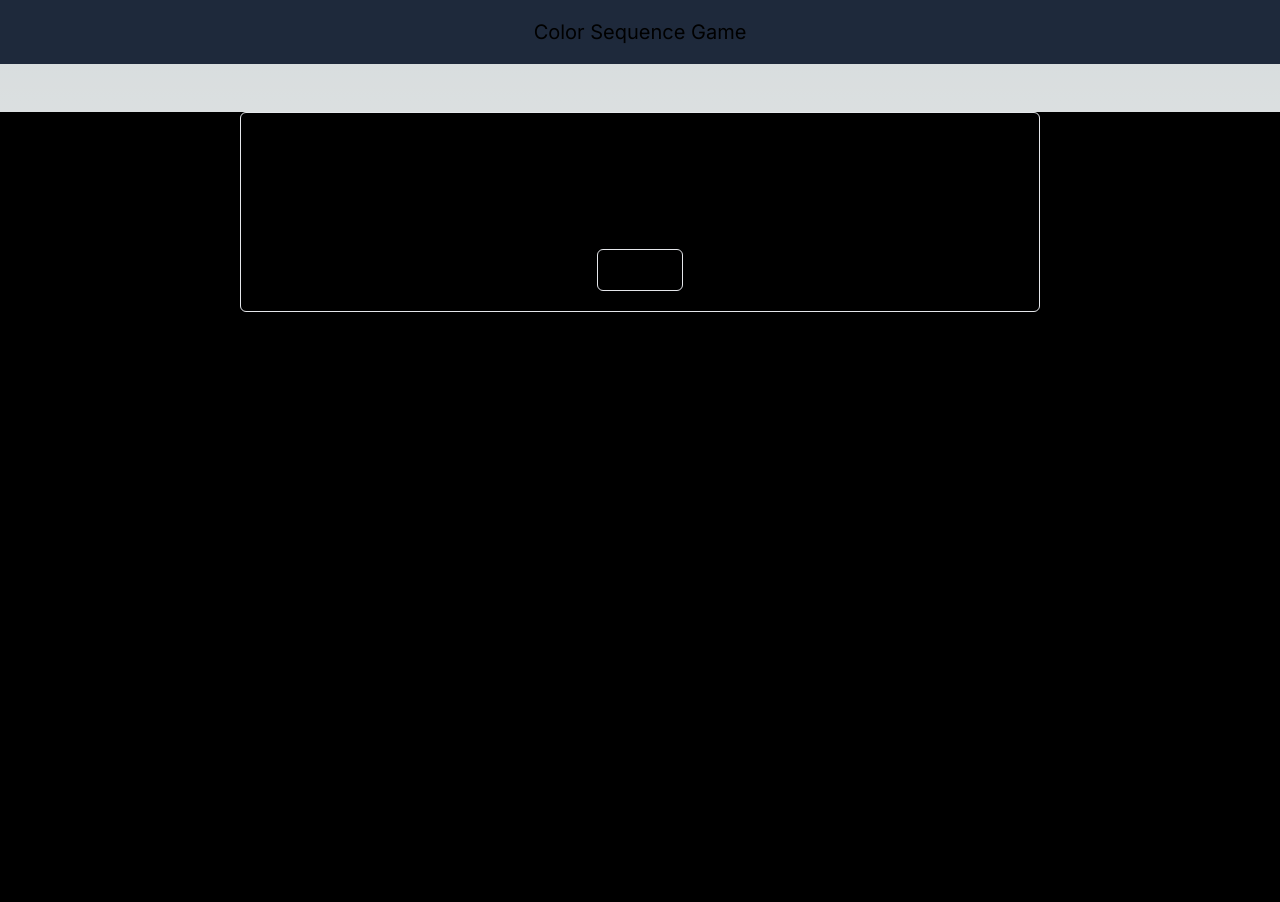
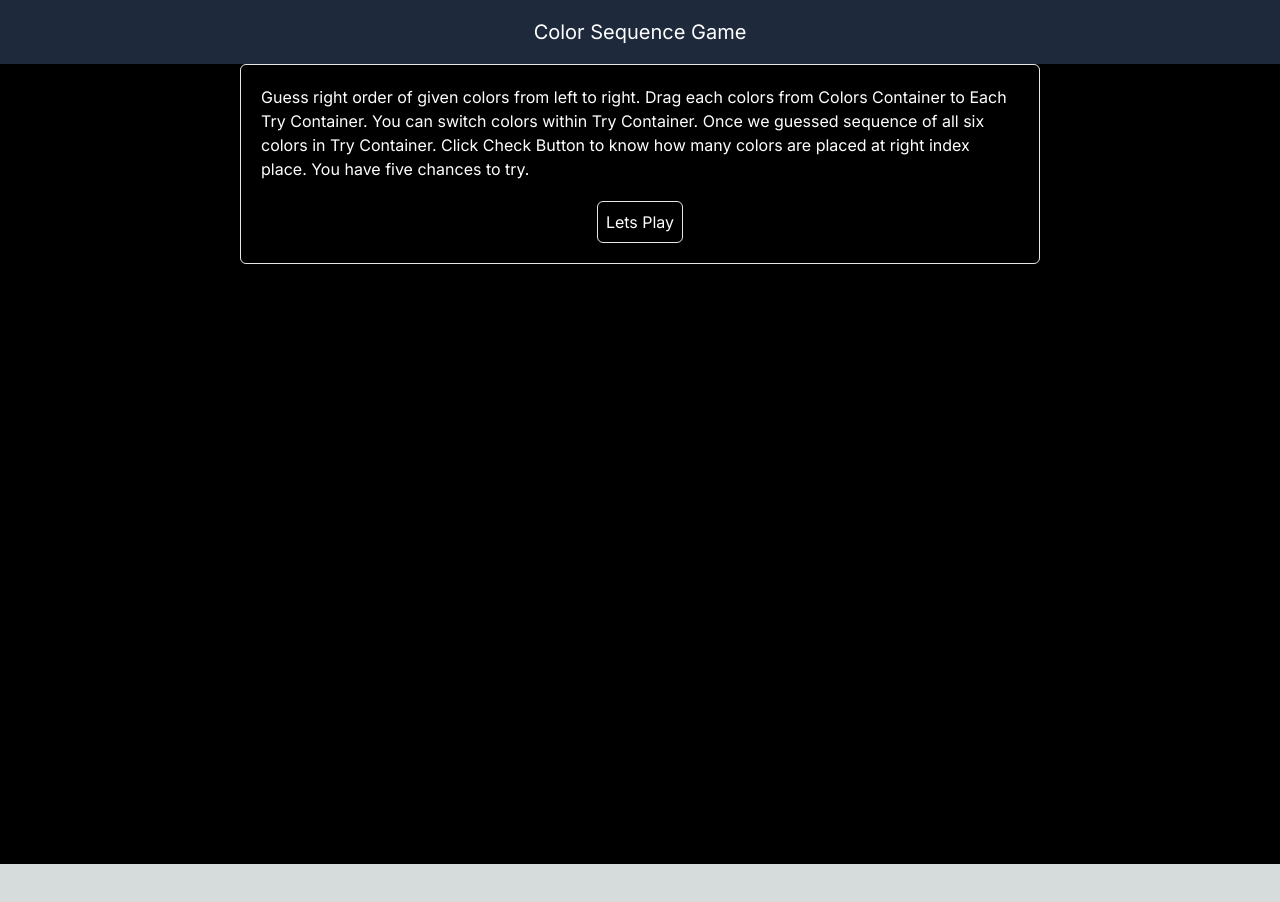
Before and after one commit to CodingNoob84/color-game, a Next.js app: page / in a window 1280 px wide. Shown: the top 902 px of the page. After the commit the page ends 864 px from the top, so only its background shows below. Built offline with nearby package versions, Linux system fonts and the light colour scheme.

Commit message:
ui-margin-update

```diff
--- a/src/app/page.js
+++ b/src/app/page.js
@@ -3,7 +3,7 @@ import NavBar from "@/components/NavBar";
 
 export default function Home() {
   return (
-    <main className="max-w-screen h-screen bg-black">
+    <main className="max-w-screen h-screen bg-black text-white">
       <NavBar />
       <ClientContainer />
     </main>
--- a/src/components/ClientContainer.jsx
+++ b/src/components/ClientContainer.jsx
@@ -19,7 +19,7 @@ function ClientContainer() {
   console.log(remainingArray);
   console.log("lastobject", lastObject);
   return (
-    <div className="mt-28">
+    <div className="mt-16 bg-black">
       {RandomColorsArray.length === 0 ? (
         <InitialSetup />
       ) : (
```
